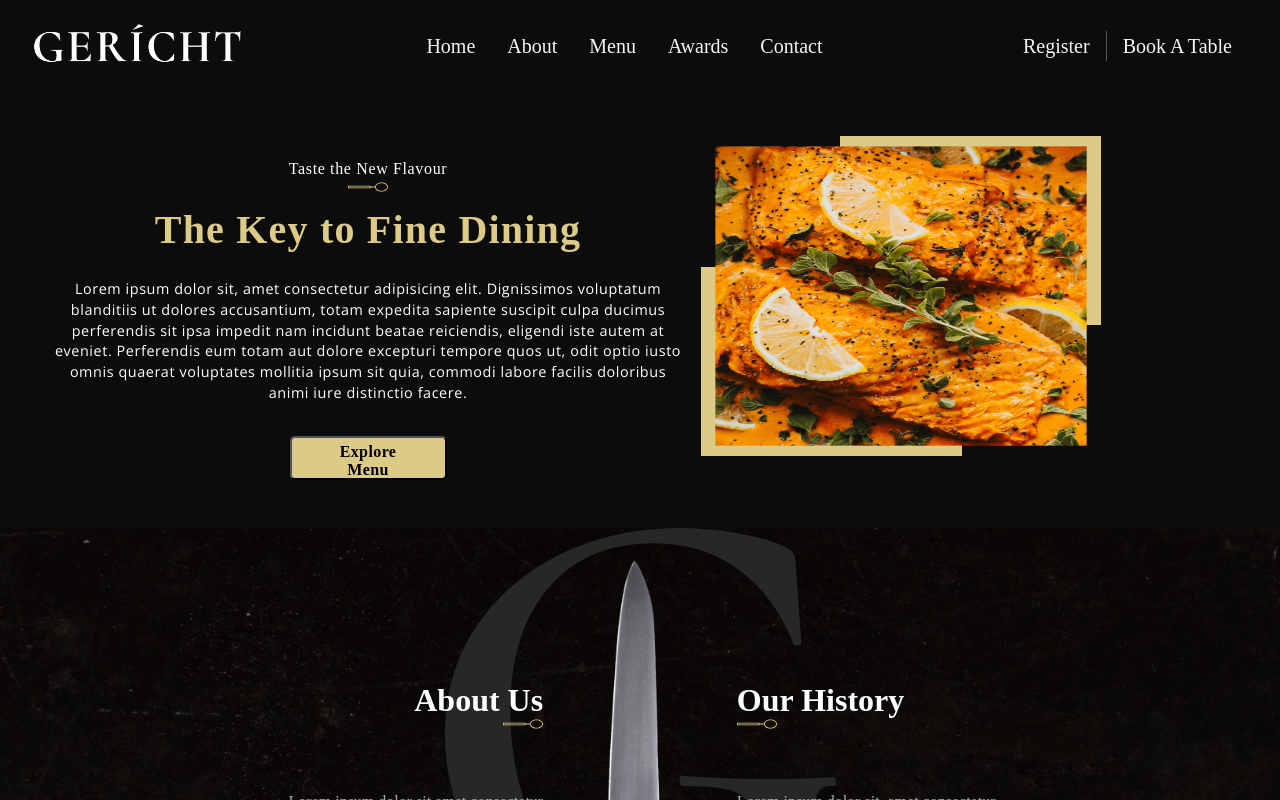
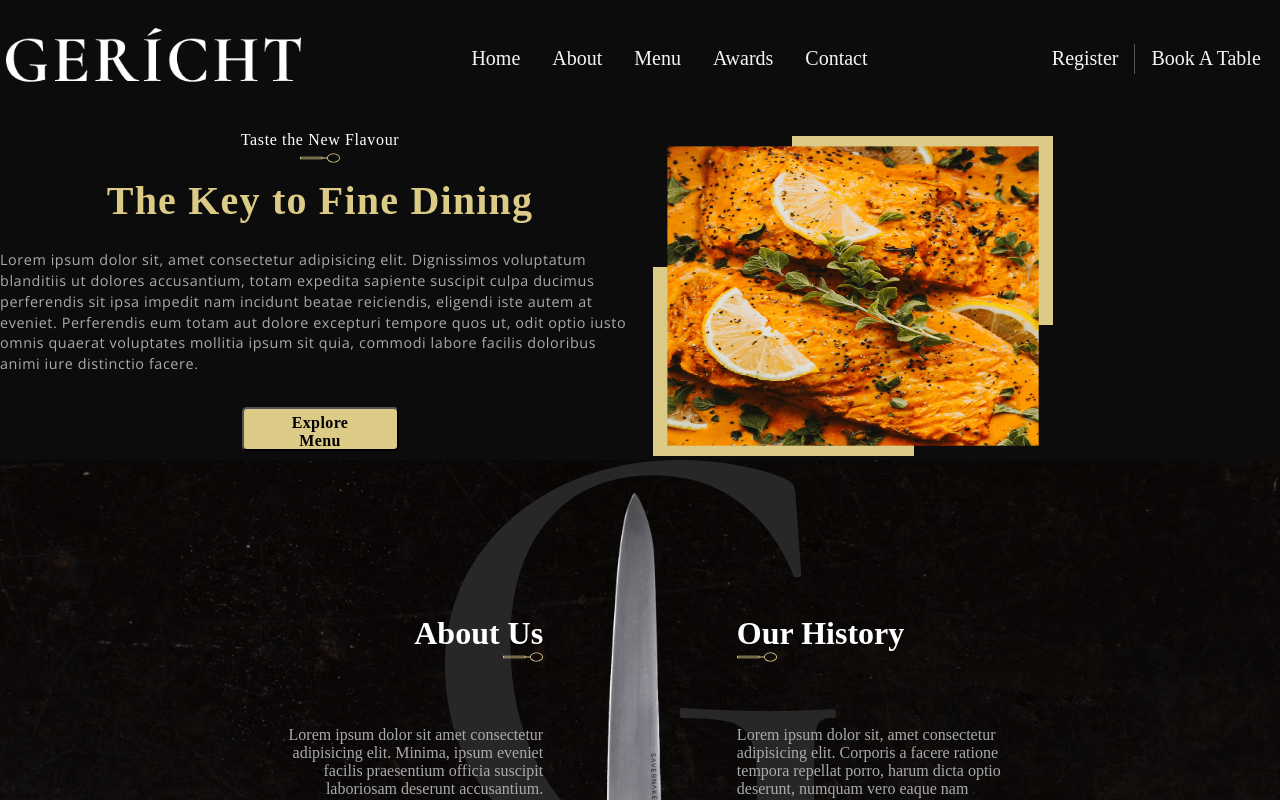
Before and after one commit to nrshakib/restaurant-website-react, a React (Create React App) app: page / in a window 1280 px wide. Shown: the top 800 px of the page. Built offline with nearby package versions, Linux system fonts and the light colour scheme; a web font is replaced by a local one.

Commit message:
header responsive fixed

```diff
--- a/src/Components/Header/Header.css
+++ b/src/Components/Header/Header.css
@@ -11,12 +11,14 @@
 }
 .wrapper {
   width: 50%;
-  margin: 3rem;
+  margin-top: 3.2rem;
+  margin-right: 0.8rem;
 }
 .header-img {
   margin-top: 3.5rem;
+  width: 25rem;
+  height: 20rem;
 }
-
 .header-h1 {
   color: var(--color-golden);
   font-family: var(--font-base);
@@ -25,12 +27,12 @@
   font-size: 90px;
 }
 .header-text {
-  color: var(--color-white);
   font-family: var(--font-alt);
-  line-height: 110%;
+  color: var(--color-grey);
+  line-height: 1rem;
   letter-spacing: 0.04em;
   text-align: center;
-  font-size: 15px;
+  font-size: 1rem;
 }
 .header-button {
   background-color: #dcca87;
@@ -45,16 +47,7 @@
   letter-spacing: 0.025em;
 }
 
-@media screen and (min-width: 1024px) {
-  .header-img {
-    width:25rem;
-    height: 20rem;
-  }
-  .wrapper {
-    margin-top: 5rem;
-    width: 50%;
-    margin-right: 0.8rem;
-  }
+@media screen and (min-width: 951px) and (max-width: 2000px) {
   .sub-title {
     font-size: 1rem;
   }
@@ -63,16 +56,19 @@
     line-height: 35px;
   }
   .header-text {
+    letter-spacing: 0.04em;
+    font-size: 1rem;
     font-size: 0.9rem;
     line-height: 1.3rem;
+    text-align: left;
     overflow: hidden;
   }
 }
 
-@media screen and (max-width: 950px) {
+@media screen and (min-width: 651px) and (max-width: 950px) {
   .header-img {
-    width: 70%;
-    height: 70%;
+    width: 20rem;
+    height: 17rem;
   }
   .wrapper {
     margin-top: 3.5rem;
@@ -87,7 +83,7 @@
     line-height: 35px;
   }
   .header-text {
-    font-size: 10px;
+    font-size: 0.8rem;
     height: 4.65rem;
     overflow: hidden;
   }
@@ -108,6 +104,7 @@
     line-height: 35px;
   }
   .header-text {
+    font-size: 0.8rem;
     height: 4rem;
     overflow: hidden;
   }
--- a/src/Components/Navbar/Navbar.css
+++ b/src/Components/Navbar/Navbar.css
@@ -1,4 +1,4 @@
-.navbar{
+.navbar {
   width: 100%;
   position: fixed;
   display: flex;
@@ -6,56 +6,57 @@
   align-items: center;
   background: var(--color-black);
   color: whitesmoke;
-    padding: 1rem 2rem;
+  margin-top: 1rme;
+  padding: 1rem 0.2rem;
 }
-.navbar-logo{
+.navbar-logo {
   display: flex;
   justify-content: flex-start;
   align-items: center;
 }
-.navbar-logo img{
+.navbar-logo img {
   width: 300px;
 }
-.nav-links{
+.nav-links {
   flex: 1;
   display: flex;
   justify-content: center;
   align-items: center;
   list-style: none;
 }
-.list-item{
+.list-item {
   font-size: 20px;
 }
 
-.nav-links li{
+.nav-links li {
   margin: 0 1rem;
   cursor: pointer;
 }
-.nav-links li:hover{
+.nav-links li:hover {
   margin: 0 1rem;
   cursor: pointer;
   color: rgb(161, 160, 160);
 }
 
-.nav-login{
+.nav-login {
   display: flex;
   justify-content: flex-end;
   align-items: center;
 }
 
-.nav-login div{
+.nav-login div {
   width: 1px;
   height: 30px;
   background: var(--color-gray);
 }
 
-.nav-login a{
+.nav-login a {
   margin: 0 1rem;
   text-decoration: none;
   transition: 1s ease;
 }
 
-.nav-login a:hover{
+.nav-login a:hover {
   border-bottom: 1px solid var(--color-golden);
 }
 
@@ -63,7 +64,7 @@
   display: none;
 }
 
-.nav-overlay{
+.nav-overlay {
   position: fixed;
   top: 0;
   left: 0;
@@ -84,49 +85,61 @@
   right: 20px;
 }
 
-.hamburgerMenu{
+.hamburgerMenu {
   cursor: pointer;
   font-size: 27px;
 }
 
-@media screen and (max-width:2000px) {
-    .navbar-logo img{
+@media screen and (min-width: 951px) and(max-width:2000px) {
+  .navbar-logo img {
     width: 210px;
   }
 }
 
-@media screen and (max-width:1150px) {
-    .nav-links{
+@media screen and (min-width: 651px) and (max-width: 950px) {
+  .nav-links {
     display: none;
   }
-    .nav-smallScreen-links{
-        margin: 20rem;
+  .nav-smallScreen-links {
+    margin-top: 15rem;
     font-size: 2rem;
+    color: var(--color-golden);
     font-family: cursive;
     list-style: none;
   }
-    .list-item{
+  .list-item {
     margin-bottom: 2rem;
   }
-    .list-item:hover{
+  .list-item:hover {
     color: var(--color-golden);
   }
   .nav-smallScreen {
     display: flex;
   }
 }
-@media screen and (max-width:650px) {
-    .navbar{
+@media screen and (max-width: 650px) {
+  .navbar {
     padding: 1rem;
+    position: fixed;
   }
-    .nav-login{
+  .nav-links {
     display: none;
   }
-    .navbar-logo img{
+  .nav-smallScreen {
+    display: flex;
+  }
+  .nav-login a{
+    font-size: 0.6rem;
+    margin: 0.5rem;
+  }
+  .navbar-logo img {
     width: 110px;
   }
-    .nav-smallScreen-links{
-        margin-left: 9rem;
+  .nav-smallScreen-links {
+    margin-top: 7rem;
+    font-size: 1rem;
     color: var(--color-golden);
+    font-family: cursive;
+    list-style: none;
   }
 }
```
Lines whose indentation alone changed are shown as unchanged.
